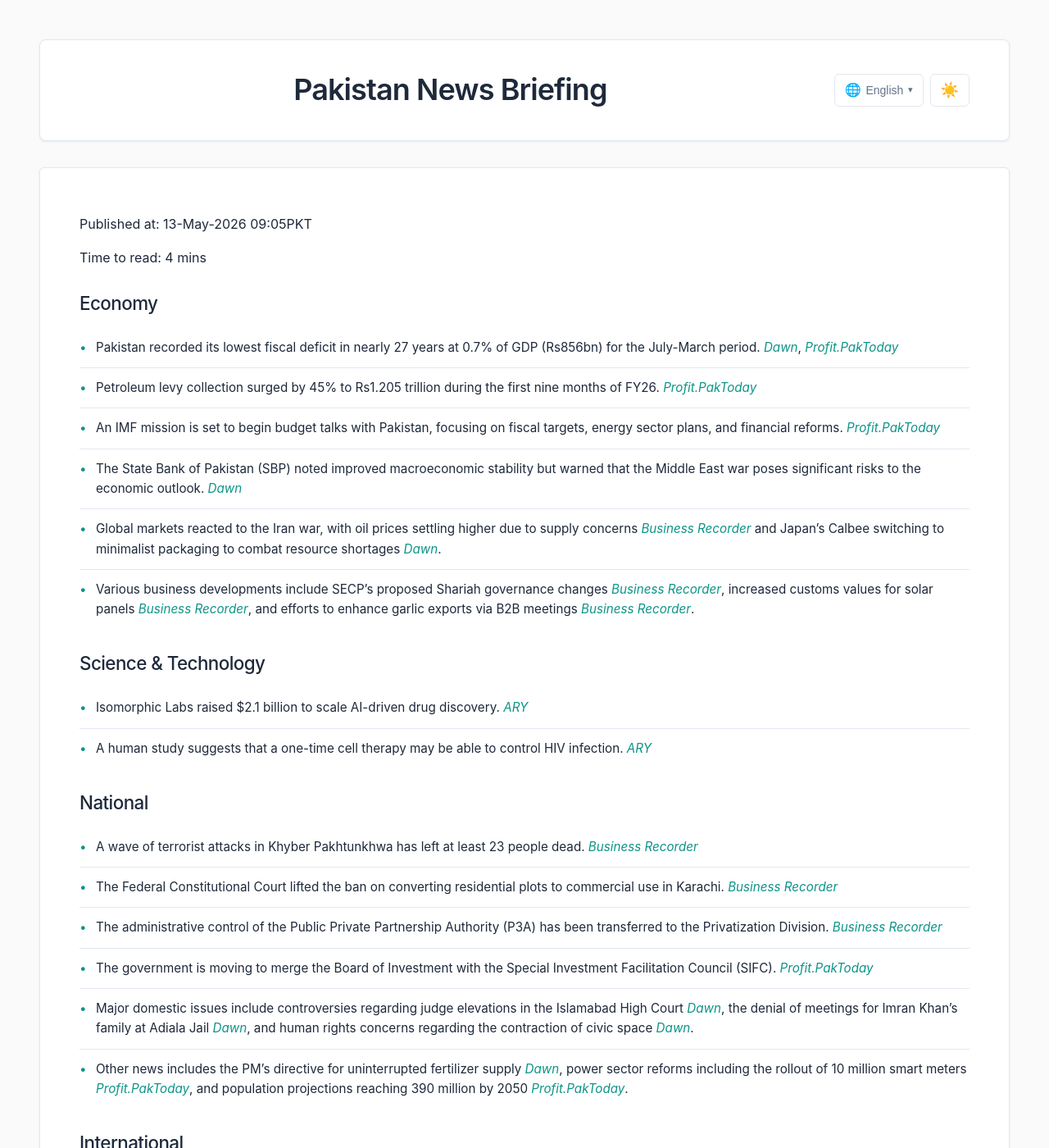
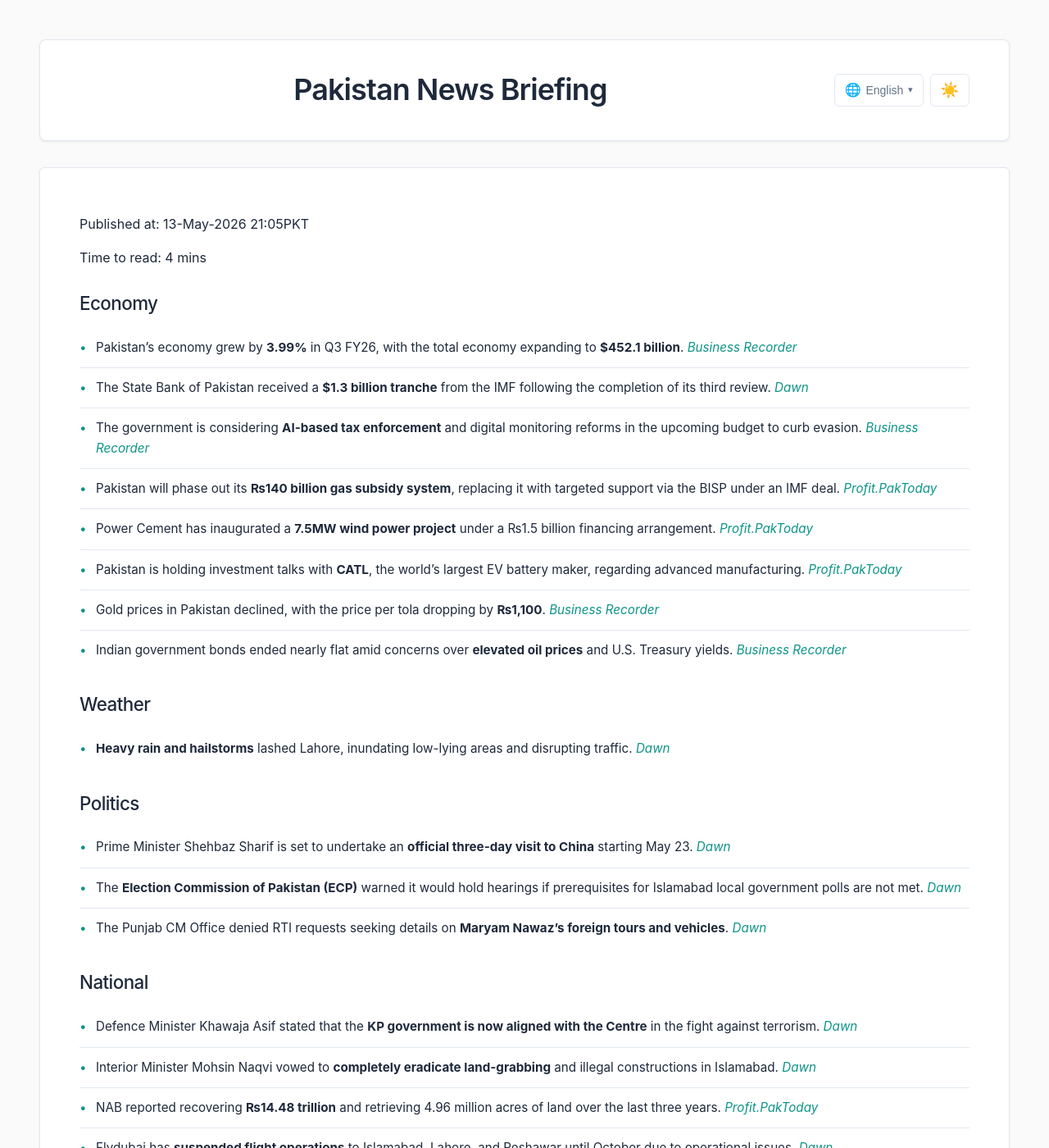
Before and after one commit to zsubzwary/news, a Jekyll site: the page built from en/index.md, in a window 1280 px wide and 1400 px high. Shown: the whole window at 82% size. Built offline with Jekyll 4.4.1, drawn with Linux system fonts in a browser that asks for light colours; some web fonts are replaced; some of the changed text lies outside the part shown.

Commit message:
DateTime; 2026-05-13T16:05:38.151Z

```diff
--- a/en/index.md
+++ b/en/index.md
@@ -4,45 +4,56 @@ title: Pakistan News Briefing
 lang: en
 ---
 
-Published at: 13-May-2026 09:05PKT
+Published at: 13-May-2026 21:05PKT
 
 Time to read: 4 mins
 
 ### Economy
-- Pakistan recorded its lowest fiscal deficit in nearly 27 years at 0.7% of GDP (Rs856bn) for the July-March period. *[Dawn](https://www.dawn.com/news/1999803/fuel-levy-yields-lowest-fiscal-deficit-in-nearly-three-decades)*, *[Profit.PakToday](https://profit.pakistantoday.com.pk/2026/05/13/pakistans-fiscal-deficit-hits-%e2%82%a8856-billion-in-july-march-fy26/)*
-- Petroleum levy collection surged by 45% to Rs1.205 trillion during the first nine months of FY26. *[Profit.PakToday](https://profit.pakistantoday.com.pk/2026/05/13/pakistans-petroleum-levy-collection-jumps-45-in-nine-months-nears-last-fiscal-years-total/)*
-- An IMF mission is set to begin budget talks with Pakistan, focusing on fiscal targets, energy sector plans, and financial reforms. *[Profit.PakToday](https://profit.pakistantoday.com.pk/2026/05/13/pakistan-imf-begin-budget-talks-with-focus-on-fiscal-targets-shift-from-interest-based-banking-energy-sector-plans/)*
-- The State Bank of Pakistan (SBP) noted improved macroeconomic stability but warned that the Middle East war poses significant risks to the economic outlook. *[Dawn](https://www.dawn.com/news/1999677/despite-improved-macroeconomic-stability-in-first-half-of-fy26-war-in-middle-east-poses-significant-risks-to-outlook-sbp)*
-- Global markets reacted to the Iran war, with oil prices settling higher due to supply concerns *[Business Recorder](https://www.brecorder.com/news/40420921/oil-settles-higher)* and Japan's Calbee switching to minimalist packaging to combat resource shortages *[Dawn](https://www.dawn.com/news/1999779/japan-crisp-packs-to-go-colourless-due-to-iran-war-crunch)*.
-- Various business developments include SECP's proposed Shariah governance changes *[Business Recorder](https://www.brecorder.com/news/40420914/shariah-governance-regulations-secp-proposes-major-changes)*, increased customs values for solar panels *[Business Recorder](https://www.brecorder.com/news/40420922/customs-values-of-solar-panels-increased)*, and efforts to enhance garlic exports via B2B meetings *[Business Recorder](https://www.brecorder.com/news/40420896/phdec-for-b2b-meetings-to-enhance-garlic-exports)*.
+- Pakistan’s economy grew by **3.99%** in Q3 FY26, with the total economy expanding to **$452.1 billion**. *[Business Recorder](https://www.brecorder.com/news/40420979/pakistans-economy-expands-to-452bn-as-gdp-grows-399-in-q3-fy26)*
+- The State Bank of Pakistan received a **$1.3 billion tranche** from the IMF following the completion of its third review. *[Dawn](https://www.dawn.com/news/1999886/sbp-says-it-has-received-13bn-tranche-from-imf)*
+- The government is considering **AI-based tax enforcement** and digital monitoring reforms in the upcoming budget to curb evasion. *[Business Recorder](https://www.brecorder.com/news/40421000/govt-weighs-ai-based-tax-enforcement-digital-monitoring-reforms-for-budget)*
+- Pakistan will phase out its **₨140 billion gas subsidy system**, replacing it with targeted support via the BISP under an IMF deal. *[Profit.PakToday](https://profit.pakistantoday.com.pk/2026/05/13/pakistan-to-replace-%e2%82%a8140-billion-gas-subsidy-system-with-bisp-linked-support-under-imf-deal/)*
+- Power Cement has inaugurated a **7.5MW wind power project** under a ₨1.5 billion financing arrangement. *[Profit.PakToday](https://profit.pakistantoday.com.pk/2026/05/13/power-cement-inaugurates-7-5mw-wind-power-project-under-%e2%82%a81-5-billion-financing-arrangement/)*
+- Pakistan is holding investment talks with **CATL**, the world’s largest EV battery maker, regarding advanced manufacturing. *[Profit.PakToday](https://profit.pakistantoday.com.pk/2026/05/13/pakistan-holds-investment-talks-with-worlds-largest-ev-battery-maker-catl/)*
+- Gold prices in Pakistan declined, with the price per tola dropping by **₨1,100**. *[Business Recorder](https://www.brecorder.com/news/40420986/gold-price-per-tola-drops-by-rs1100-in-pakistan)*
+- Indian government bonds ended nearly flat amid concerns over **elevated oil prices** and U.S. Treasury yields. *[Business Recorder](https://www.brecorder.com/news/40420994/india-bonds-end-nearly-flat-but-outlook-stays-bearish)*
 
-### Science & Technology
-- Isomorphic Labs raised $2.1 billion to scale AI-driven drug discovery. *[ARY](https://arynews.tv/isomorphic-labs-secures-major-funding-for-ai)*
-- A human study suggests that a one-time cell therapy may be able to control HIV infection. *[ARY](https://arynews.tv/hiv-treatment-innovations-in-a-first-in-human-study)*
+### Weather
+- **Heavy rain and hailstorms** lashed Lahore, inundating low-lying areas and disrupting traffic. *[Dawn](https://www.dawn.com/news/1999950/heavy-rain-hailstorm-lash-lahore-inundating-low-lying-areas)*
+
+### Politics
+- Prime Minister Shehbaz Sharif is set to undertake an **official three-day visit to China** starting May 23. *[Dawn](https://www.dawn.com/news/1999931/pm-shehbaz-to-undertake-official-three-day-china-visit-dpm-dar)*
+- The **Election Commission of Pakistan (ECP)** warned it would hold hearings if prerequisites for Islamabad local government polls are not met. *[Dawn](https://www.dawn.com/news/1999951/ecp-warns-of-hearing-if-prerequisites-for-islamabad-local-govt-polls-not-met)*
+- The Punjab CM Office denied RTI requests seeking details on **Maryam Nawaz's foreign tours and vehicles**. *[Dawn](https://www.dawn.com/news/1999927/punjab-cm-office-denies-rti-requests-seeking-details-of-maryams-tours-and-vehicles-luxury-jet-acquired-by-govt)*
 
 ### National
-- A wave of terrorist attacks in Khyber Pakhtunkhwa has left at least 23 people dead. *[Business Recorder](https://www.brecorder.com/news/40420888/23-people-dead-dozens-injured-in-wave-of-kp-terrorist-attacks)*
-- The Federal Constitutional Court lifted the ban on converting residential plots to commercial use in Karachi. *[Business Recorder](https://www.brecorder.com/news/40420913/fcc-lifts-ban-on-conversion-of-residential-plots-to-commercial-plots)*
-- The administrative control of the Public Private Partnership Authority (P3A) has been transferred to the Privatization Division. *[Business Recorder](https://www.brecorder.com/news/40420915/transfer-notified-p3a-goes-to-privatization-division)*
-- The government is moving to merge the Board of Investment with the Special Investment Facilitation Council (SIFC). *[Profit.PakToday](https://profit.pakistantoday.com.pk/2026/05/13/govt-moves-to-merge-board-of-investment-with-special-investment-facilitation-council-ahead-of-pms-china-visit/)*
-- Major domestic issues include controversies regarding judge elevations in the Islamabad High Court *[Dawn](https://www.dawn.com/news/1999796/islamabad-lawyers-unhappy-as-jcp-decision-dims-elevation-prospects)*, the denial of meetings for Imran Khan's family at Adiala Jail *[Dawn](https://www.dawn.com/news/1999801/adiala-official-submits-report-on-imran-bushra-meetings)*, and human rights concerns regarding the contraction of civic space *[Dawn](https://www.dawn.com/news/1999824/the-power-of-trust)*.
-- Other news includes the PM's directive for uninterrupted fertilizer supply *[Dawn](https://www.dawn.com/news/1999802/pm-orders-uninterrupted-supply-of-fertiliser-to-safeguard-food-security)*, power sector reforms including the rollout of 10 million smart meters *[Profit.PakToday](https://profit.pakistantoday.com.pk/2026/05/13/govt-rules-out-new-imported-fuel-based-ipps-plans-10-million-smart-meters-this-year/)*, and population projections reaching 390 million by 2050 *[Profit.PakToday](https://profit.pakistantoday.com.pk/2026/05/13/pakistans-population-may-reach-390-million-by-2050-adding-256-million-people-to-job-market-report/)*.
+- Defence Minister Khawaja Asif stated that the **KP government is now aligned with the Centre** in the fight against terrorism. *[Dawn](https://www.dawn.com/news/1999928/khawaja-asif-says-kp-now-on-same-page-as-centre-in-fight-against-terrorism)*
+- Interior Minister Mohsin Naqvi vowed to **completely eradicate land-grabbing** and illegal constructions in Islamabad. *[Dawn](https://www.dawn.com/news/1999909/naqvi-says-land-grabbing-mafia-illegal-constructions-to-be-completely-eradicated-from-islamabad)*
+- NAB reported recovering **₨14.48 trillion** and retrieving 4.96 million acres of land over the last three years. *[Profit.PakToday](https://profit.pakistantoday.com.pk/2026/05/13/nab-recovers-%e2%82%a814-48-trillion-retrieves-4-96-million-acres-of-land-in-three-years/)*
+- Flydubai has **suspended flight operations** to Islamabad, Lahore, and Peshawar until October due to operational issues. *[Dawn](https://www.dawn.com/news/1999930/flydubai-suspends-flights-to-islamabad-lahore-peshawar-till-oct-due-to-operational-issues)*
+- President Zardari approved the **Sitara-i-Shujaat** for a citizen who sacrificed his life to foil a suicide attack. *[Dawn](https://www.dawn.com/news/1999907/president-zardari-approves-sitara-i-shujaat-for-citizen-who-sacrified-his-life-while-averting-suicide-attack)*
+- Karachi police obtained a **3-day physical remand** for Anmol alias Pinky, an alleged cocaine queenpin. *[Dawn](https://www.dawn.com/news/1999906/karachi-police-get-3-day-physical-remand-of-alleged-cocaine-queenpin-anmol-alias-pinky)*
 
 ### International
-- US President Donald Trump is set to visit China to discuss contentious issues including Taiwan, tariffs, and the Iran war. *[Dawn](https://www.dawn.com/news/1999786/trump-expects-big-fat-hug-from-xi-amid-tense-agenda)*
-- The cost of the war in Iran has surpassed $29 billion as ceasefire prospects remain uncertain. *[Dawn](https://www.dawn.com/news/1999806/iran-war-costs-soar-past-29bn-as-truce-teeters)*
-- Diplomatic discussions include PM Shehbaz Sharif's talks with Azerbaijan's President on Middle East peace *[Dawn](https://www.dawn.com/news/1999715/pm-shehbaz-azerbaijans-president-aliyev-discuss-peace-efforts-in-mideast-pmo)* and meetings with the Saudi envoy regarding the digital media landscape *[Business Recorder](https://www.brecorder.com/news/40420891/sapm-fahd-saudi-envoy-discuss-digital-media-landscape)*.
-- A temporary exhibition in New York has put the full 3.5 million pages of the Jeffrey Epstein files on display. *[Dawn](https://www.dawn.com/news/1999788/full-epstein-files-put-on-display-in-new-york)*
+- US President Donald Trump arrived in Beijing for a **high-stakes summit with President Xi**, accompanied by Elon Musk and Nvidia’s CEO. *[Dawn](https://www.dawn.com/news/1999895/trump-arrives-in-beijing-for-high-stakes-meeting-with-chinese-president-xi)*
+- Russia successfully test-launched the **Sarmat nuclear missile**, which President Putin described as the most powerful in the world. *[Dawn](https://www.dawn.com/news/1999914/putin-hails-russias-test-launch-of-new-sarmat-nuclear-missile-calls-it-most-powerful)*
+- Russia launched widespread **air attacks on Ukraine's critical infrastructure**. *[Business Recorder](https://www.brecorder.com/news/40420992/russia-launches-air-attack-on-ukraine-infrastructure-military-intelligence-says)*
+- Iran **executed a man** found guilty of spying for Israel’s Mossad. *[Business Recorder](https://www.brecorder.com/news/40420984/iran-hangs-man-accused-of-spying-for-israel)*
+- The US is imposing **visa restrictions on 13 people** linked to an Indian firm for selling fentanyl-laced pills. *[Dawn](https://www.dawn.com/news/1999898/us-to-impose-visa-curbs-on-13-people-linked-to-indian-firm-over-prescription-pills-laced-with-fentanyl)*
+- Indian PM Modi is **cutting the size of his motorcade** to save fuel amid rising energy prices caused by the Iran war. *[Dawn](https://www.dawn.com/news/1999923/modi-cuts-motorcade-size-to-save-fuel-amid-mounting-economic-pressure)*
+- A **Chinese supertanker** has exited the Strait of Hormuz and is anchored off the Gulf of Oman. *[Business Recorder](https://www.brecorder.com/news/40420996/chinese-oil-tanker-exits-strait-of-hormuz-stops-at-gulf-of-oman-data-shows)*
+- Reform UK is in discussions with a watchdog regarding an **undeclared $7 million gift** to leader Nigel Farage. *[Dawn](https://www.dawn.com/news/1999965/reform-uk-talking-to-watchdog-over-7-million-gift-to-leader-farage)*
 
 ### Sports
-- Bangladesh defeated Pakistan by 104 runs in the first Test match in Dhaka. *[Dawn](https://www.dawn.com/news/1999679/rana-stars-as-bangladesh-down-pakistan-in-1st-test-thriller)*
-
-### Health
-- French officials are investigating a hantavirus outbreak on a cruise ship, though mutation status is currently uncertain. *[Dawn](https://www.dawn.com/news/1999716/french-minister-says-uncertain-if-hantavirus-strain-from-cruise-ship-has-mutated)*
-- Prime Minister Shehbaz Sharif paid tribute to nurses on the occasion of International Nurses Day. *[Business Recorder](https://www.brecorder.com/news/40420890/pm-pays-tribute-to-nurses)*
-- The PMDC has announced that medical students must qualify for MDCAT and obtain registration before pursuing education abroad. *[Dawn](https://www.dawn.com/news/1999709/pmdc-says-medical-students-must-qualify-for-mdcat-obtain-registration-before-going-abroad)*
-- Saudi Arabia has made the meningococcal vaccine mandatory for all Hajj workers. *[ARY](https://arynews.tv/saudi-arabia-makes-meningococcal-vaccine-mandatory-for-hajj)*
+- Shahid Afridi has been **conferred with the Hilal-e-Imtiaz award**. *[ARY](https://arynews.tv/watch-shahid-afridi-conferred-with-hilal-e-imtiaz-award)*
+- Tucson is preparing to welcome **Team Iran** as a base camp for the upcoming World Cup. *[Dawn](https://www.dawn.com/news/1999948/dont-mention-the-war-tucson-prepares-to-welcome-team-iran-for-world-cup)*
+- A legal battle over **World Cup broadcasting rights** in India has reached the Delhi High Court. *[Business Recorder](https://www.brecorder.com/news/40420983/world-cup-broadcast-deadlock-ends-up-in-indian-court)*
+- Reports suggest that **Carrick** may be on the verge of a permanent job at Manchester United. *[ARY](https://arynews.tv/carrick-on-brink-of-permanent-man-utd-job-reports)*
 
 ### Other
-- Conan O’Brien is set to host the Oscars for the third consecutive year. *[ARY](https://arynews.tv/conan-obrien-to-host-oscars-again-for-third-consecutive-year)*
-- Lisa Kudrow has teased a "really funny" sequel to *Romy and Michelle’s High School Reunion*. *[ARY](https://arynews.tv/lisa-kudrow-teases-really-funny-romy-and-michelles-high-school-reunion-sequel)*
+- Cambridge International Education confirmed a **leak of an AS-level Mathematics paper**. *[Dawn](https://www.dawn.com/news/1999962/cambridge-confirms-leak-of-as-level-mathematics-paper-postpones-upcoming-exam-as-precautionary-step)*
+- The **Cannes Film Festival** has opened, featuring celebrities like Demi Moore and Elijah Wood. *[Business Recorder](https://www.brecorder.com/news/40420982/stars-descend-as-cannes-film-festival-opens-without-hollywood-backing)*
+- **Conan O'Brien** has been announced as the host for the 2027 Oscars. *[Business Recorder](https://www.brecorder.com/news/40420981/conan-obrien-to-host-2027-oscars-organisers)*
+- Paramount is defending its bid to acquire **Warner Bros.** amid regulatory scrutiny in California. *[Business Recorder](https://www.brecorder.com/news/40420980/paramount-defends-warner-bid-amid-california-probe)*
+- Robert Irwin survived a harrowing encounter with a **14-foot crocodile**. *[ARY](https://arynews.tv/robert-irwin-survives-harrowing-death-roll-by-14-foot-crocodile-named-jimmy-fallon)*
+- Celebrity participants have been announced for **Dancing with the Stars 2026**. *[ARY](https://arynews.tv/dancing-with-the-stars-2026-the-glamour-begins-maura-ciara-jackson-join-the-party)*
```
